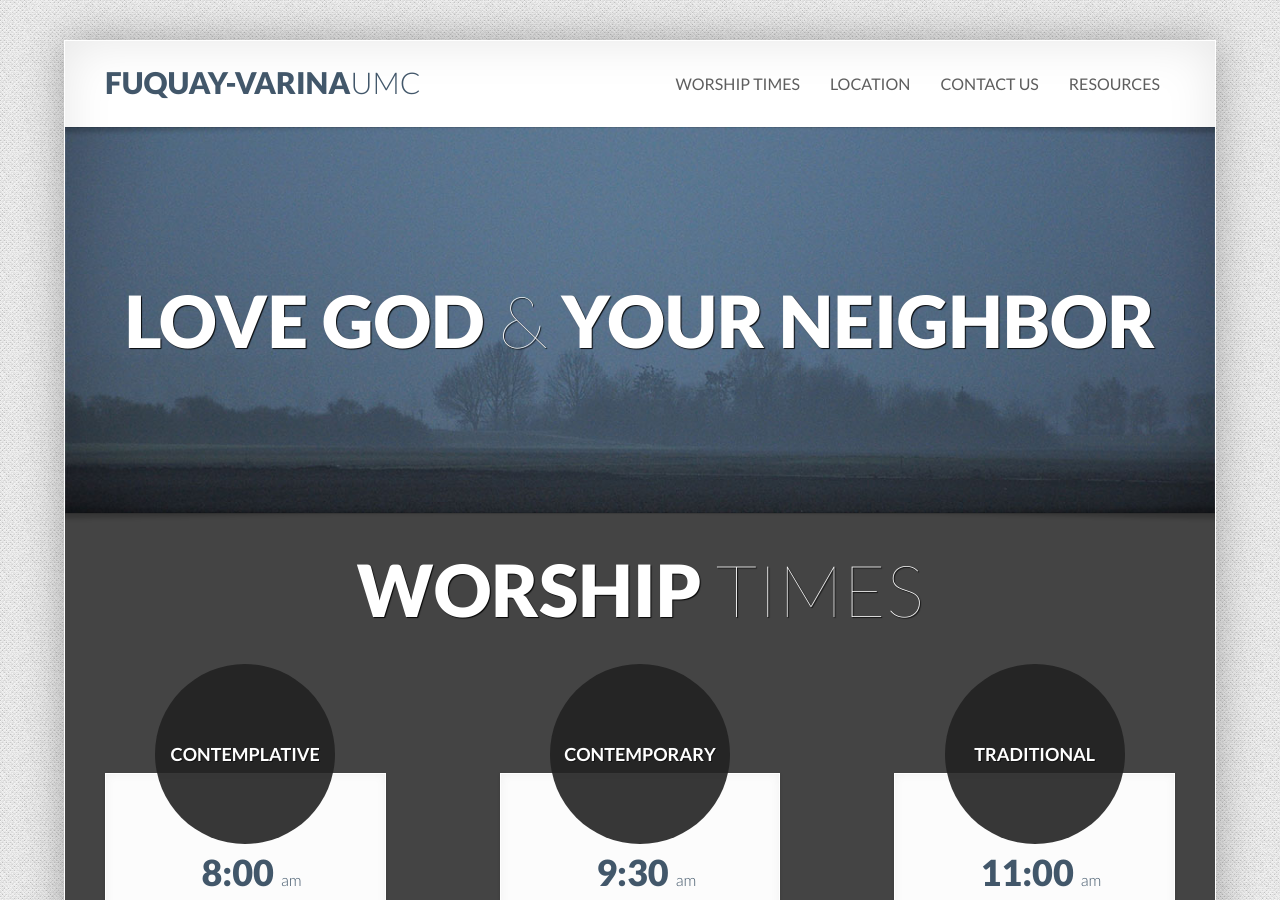
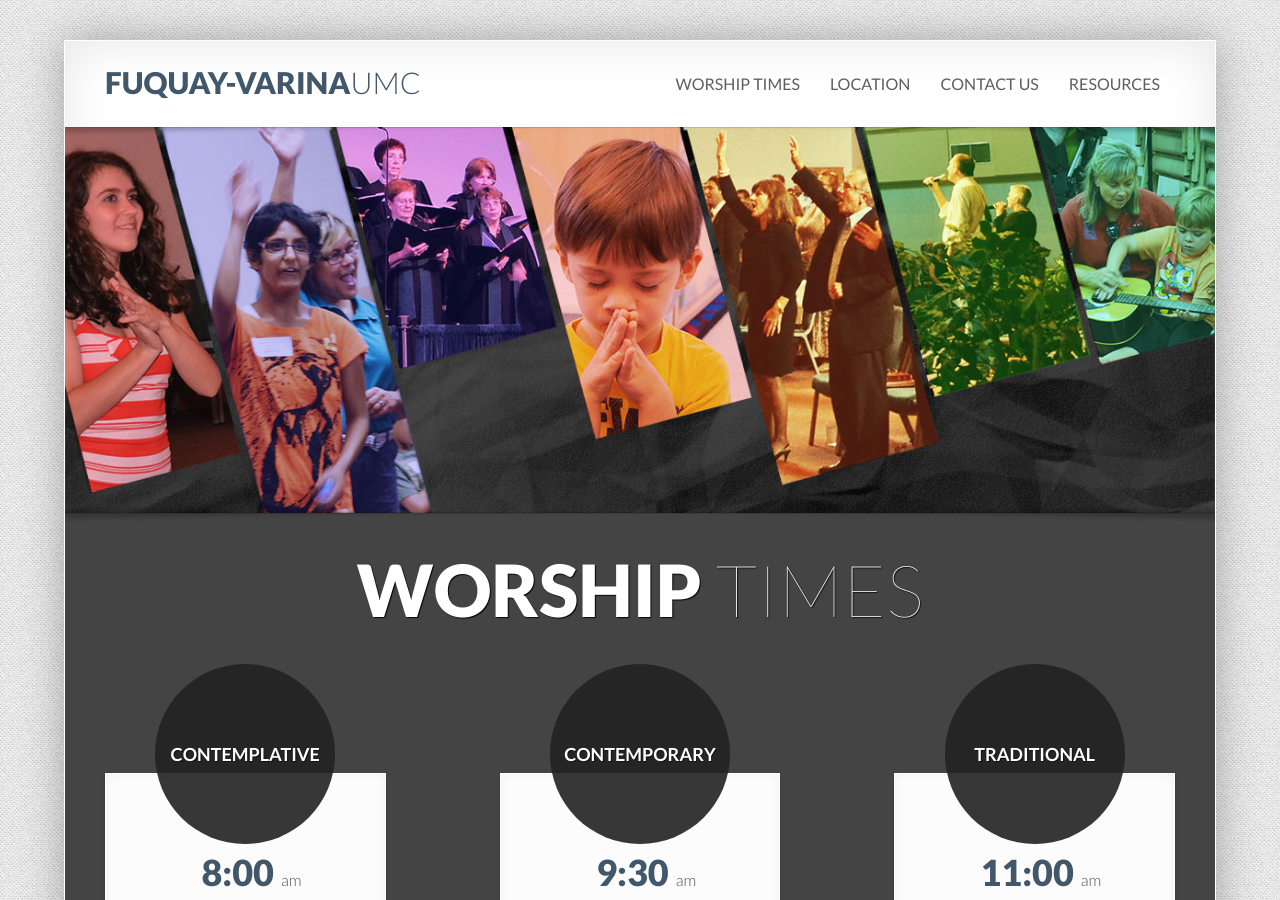
Before and after one commit to fvumc/fvumc.github.io, a Jekyll site: the page built from times.html, in a window 1280 px wide and 900 px high. Built offline with Jekyll 4.4.1, drawn with Linux system fonts in a browser that asks for light colours; Markdown is read by kramdown in place of the engine named in the settings.

Commit message:
times image

```diff
--- a/times.html
+++ b/times.html
@@ -9,16 +9,7 @@ title: Fuquay Varina United Methodist Church - Worship Times
           <div >
             <div class="super-hero-unit">
               <figure>
-                <img alt="some image" src="images/assets/landscapes/landscape-1-1250x420.jpg">
-                <figcaption class="flex-caption">
-                  <h1 class="super">
-                    Love God
-                    <span class="lighter">
-                      &amp;
-                    </span>
-                    Your Neighbor
-                  </h1>
-                </figcaption>
+                <img alt="some image" src="images/WorshipPage-Header.jpg">
               </figure>
             </div>
          </div>
```
